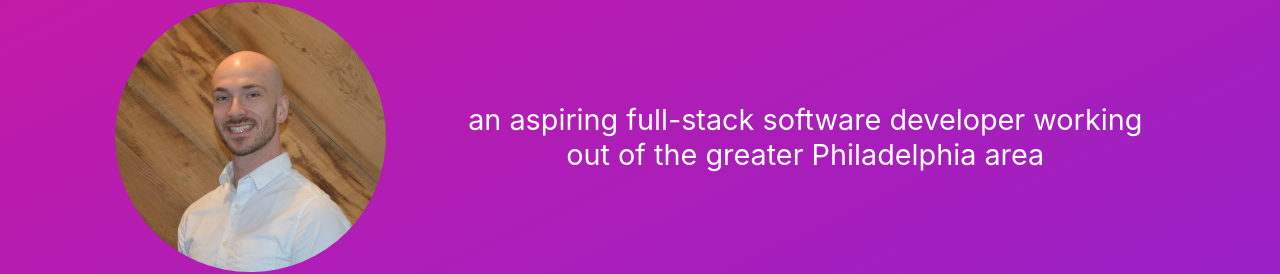
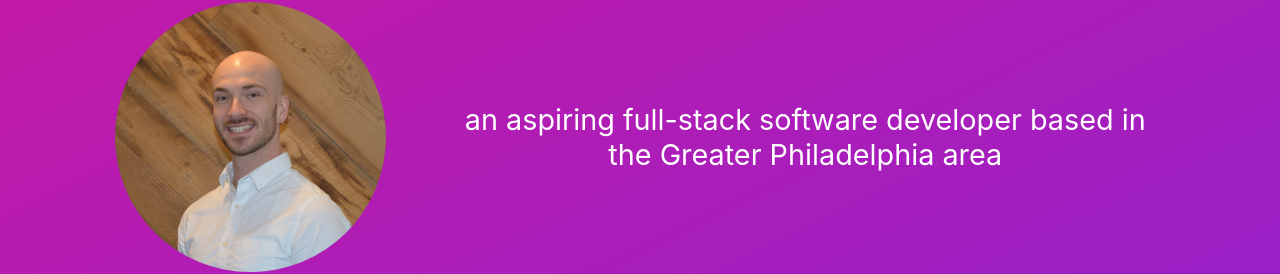
Before and after one commit to louiecasula/Portfolio, a React (Create React App) app: page / in a window 1280 px wide. Shown: the part 144-418 px from the top of the page. Built offline with nearby package versions, Linux system fonts and the light colour scheme.

Commit message:
Changed Greeting message.

```diff
--- a/src/pages/Greeting.js
+++ b/src/pages/Greeting.js
@@ -8,7 +8,7 @@ function Greeting() {
             <h1>Hi, I'm Louie Casula</h1>
             <div className="greeting-block">
                 <img className="greeting-image" src={LouieHeadshot} alt="Louie's headshot"/>
-                <p>an aspiring full-stack software developer working out of the greater Philadelphia area</p>
+                <p>an aspiring full-stack software developer based in the Greater Philadelphia area</p>
             </div>
         </>
     )
```
